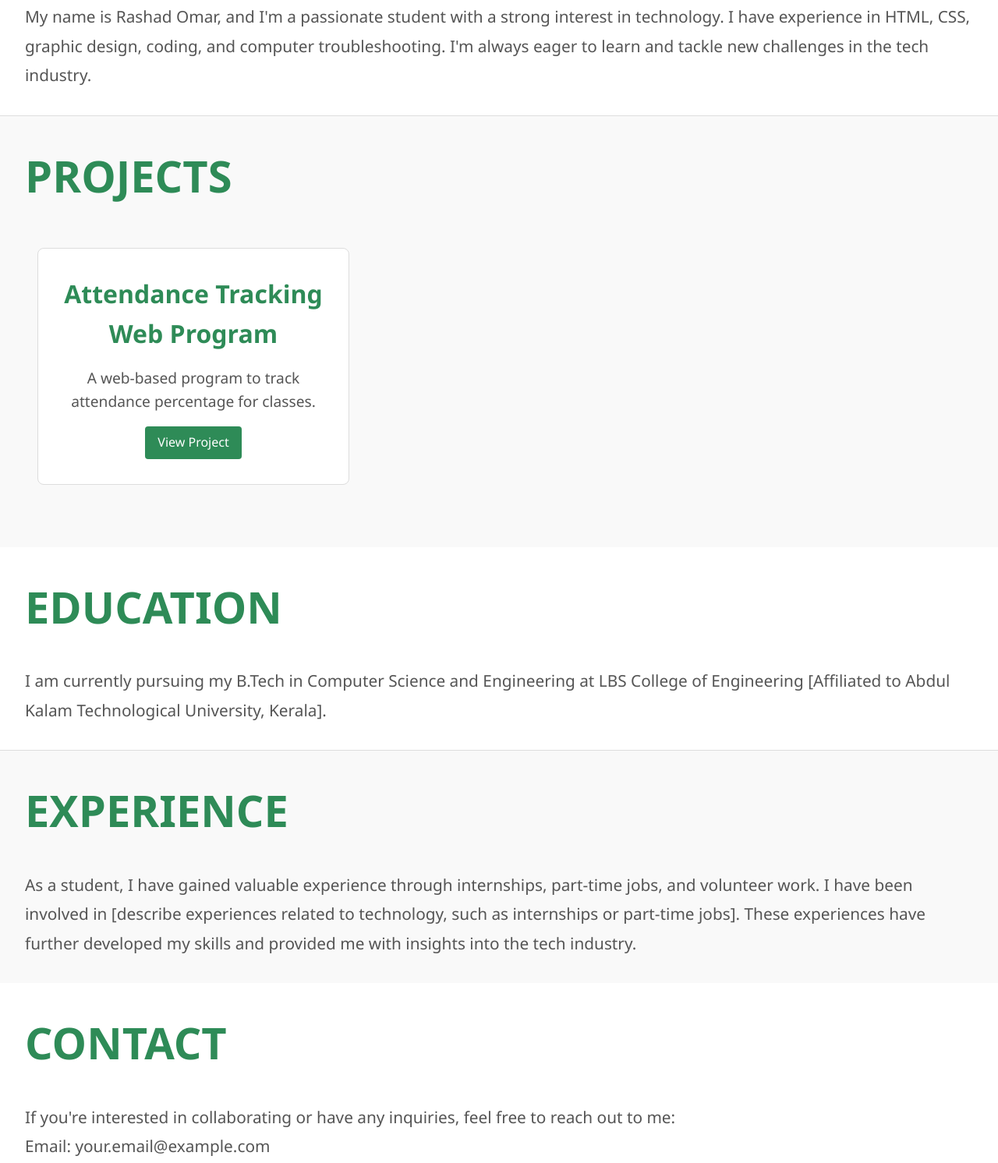
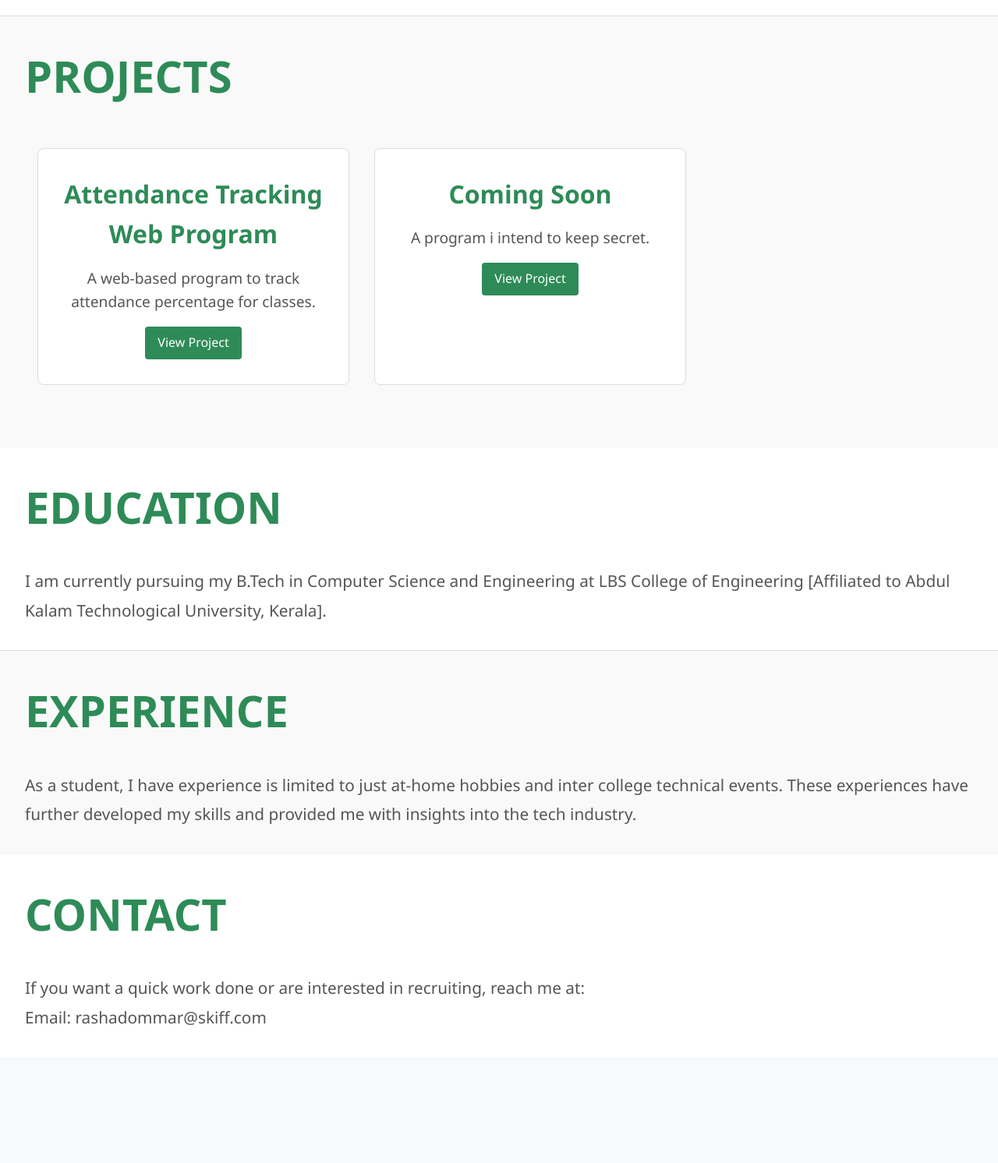
Before and after one commit to rashadommarst/rashadommarst.github.io, a plain HTML site: page index.html in a window 1280 px wide. Shown: the part 779-2271 px from the top of the page at 78% size. After the commit the page ends 2135 px from the top, so only its background shows below. Drawn offline with Linux system fonts and the light colour scheme; a script that the page names is missing.

Commit message:
Update index.html

```diff
--- a/index.html
+++ b/index.html
@@ -23,7 +23,7 @@
 
 <!-- Home Section -->
 <section id="home">
-    <h1>Welcome to Rashad Omar's Portfolio</h1>
+    <h1>Hi, I am Rashad Omar</h1>
     <p>Explore my skills, projects, and experiences in the tech industry.</p>
 </section>
 
@@ -40,7 +40,12 @@
         <div class="project-box">
             <h3>Attendance Tracking Web Program</h3>
             <p>A web-based program to track attendance percentage for classes.</p>
-            <a href="project1.html" class="project-link">View Project</a>
+            <a href="att-calc/index.html" class="project-link">View Project</a>
+        </div>
+        <div class="project-box">
+            <h3>Coming Soon</h3>
+            <p>A program i intend to keep secret.</p>
+            <a href="project2.html" class="project-link">View Project</a>
         </div>
         <!-- Add more project boxes here as needed -->
     </div>
@@ -56,15 +61,17 @@
 <!-- Experience Section -->
 <section id="experience">
     <h2>Experience</h2>
-    <p>As a student, I have gained valuable experience through internships, part-time jobs, and volunteer work. I have been involved in [describe experiences related to technology, such as internships or part-time jobs]. These experiences have further developed my skills and provided me with insights into the tech industry.</p>
+    <p>As a student, I have experience is limited to just at-home hobbies and inter college technical events. These experiences have further developed my skills and provided me with insights into the tech industry.</p>
 </section>
 
 <!-- Contact Section -->
 <section id="contact">
     <h2>Contact</h2>
-    <p>If you're interested in collaborating or have any inquiries, feel free to reach out to me:</p>
-    <p>Email: your.email@example.com</p>
+    <p>If you want a quick work done or are interested in recruiting, reach me at:</p>
+    <p>Email: rashadommar@skiff.com</p>
 </section>
+
+
 
 </body>
 </html>
```
